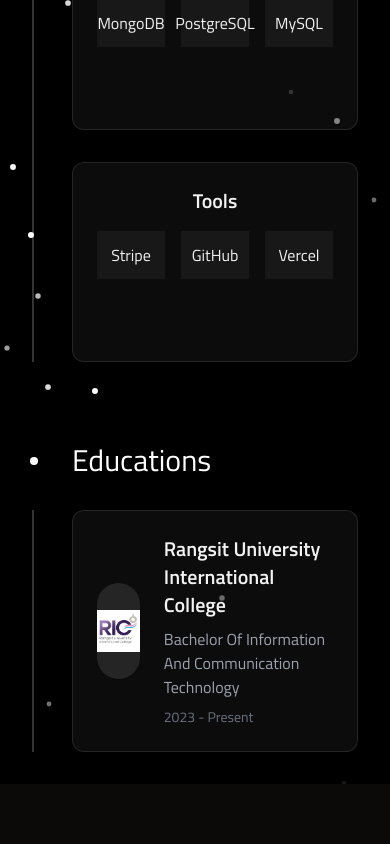
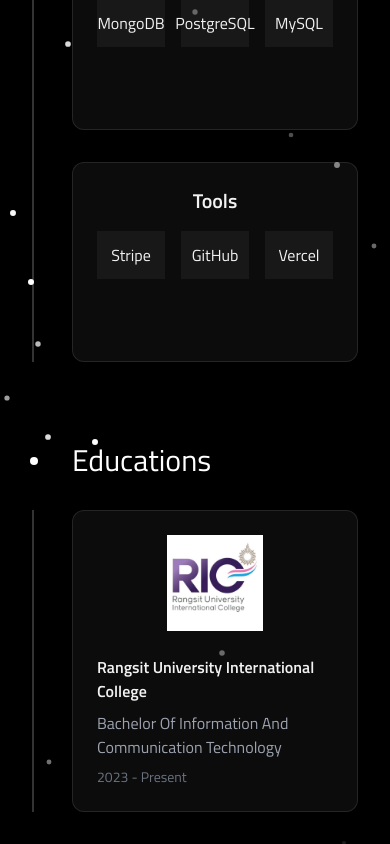
Before and after one commit to linnkhant886/richard-portfolio, a Next.js app: page /about in a window 390 px wide. Shown: the part 1826-2670 px from the top of the page. Before the commit the page ends 2610 px from the top, so only its background shows below. Built offline with nearby package versions, Linux system fonts and the light colour scheme.

Commit message:
fix:Mobile_aboutImageFix

```diff
--- a/components/abouts/Education.tsx
+++ b/components/abouts/Education.tsx
@@ -20,12 +20,12 @@
           <div className="absolute inset-0 w-0.5  bg-white/20"></div>
 
           <Card className="bg-zinc-900/50 border-white/10 p-6  ">
-            <div className="flex items-center gap-6">
+            <div className="flex flex-col md:flex-row items-center gap-6">
               <div className="w-24 h-24 rounded-full bg-white/10 flex items-center justify-center">
                 <Image src={"/logo.jpg"} alt="logo" width={100} height={100} />
               </div>
               <div className=" space-y-2">
-                <h3 className="text-xl font-semibold capitalize">
+                <h3 className=" md:text-xl font-semibold capitalize">
                   rangsit university international college
                 </h3>
                 <p className="text-gray-400 capitalize">
```
